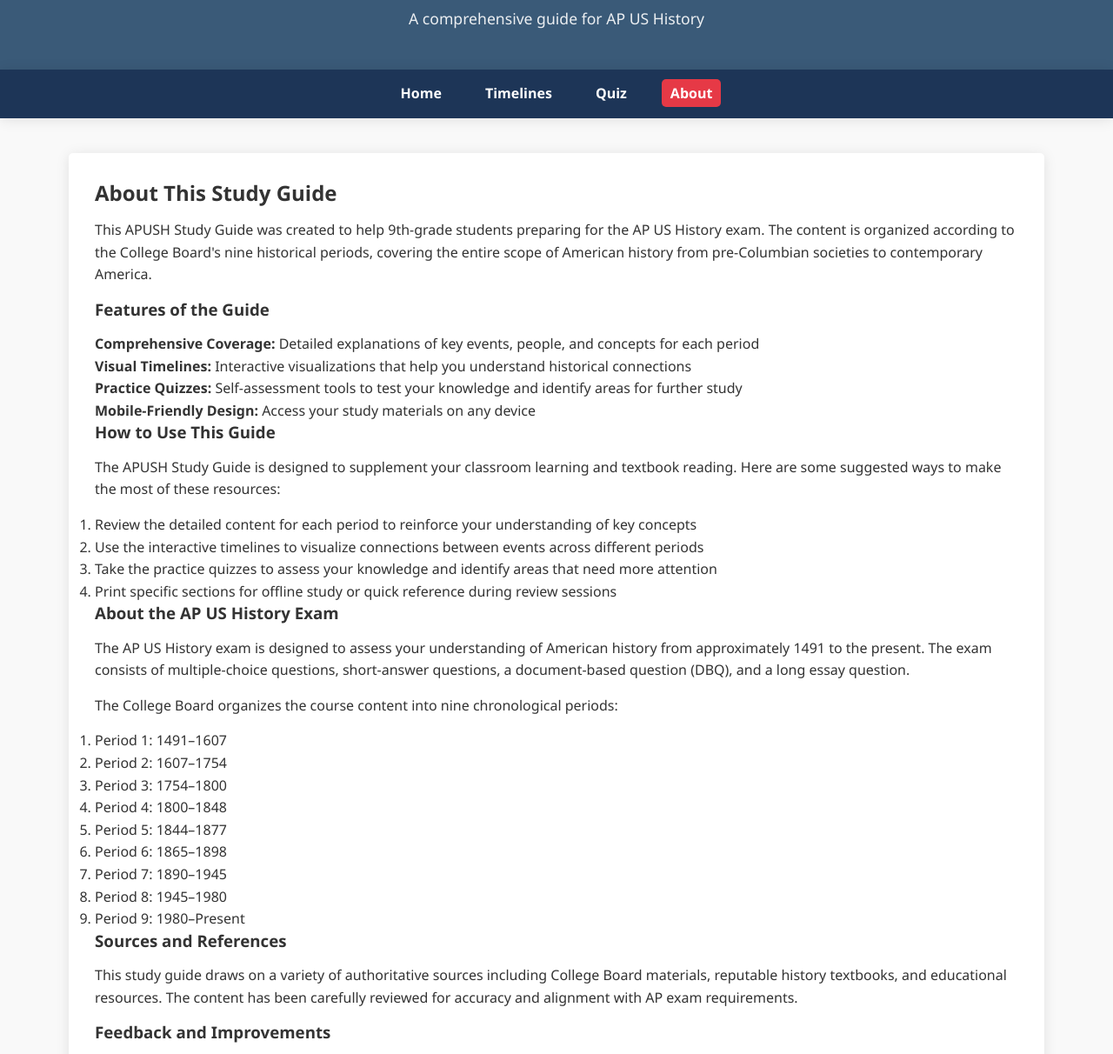
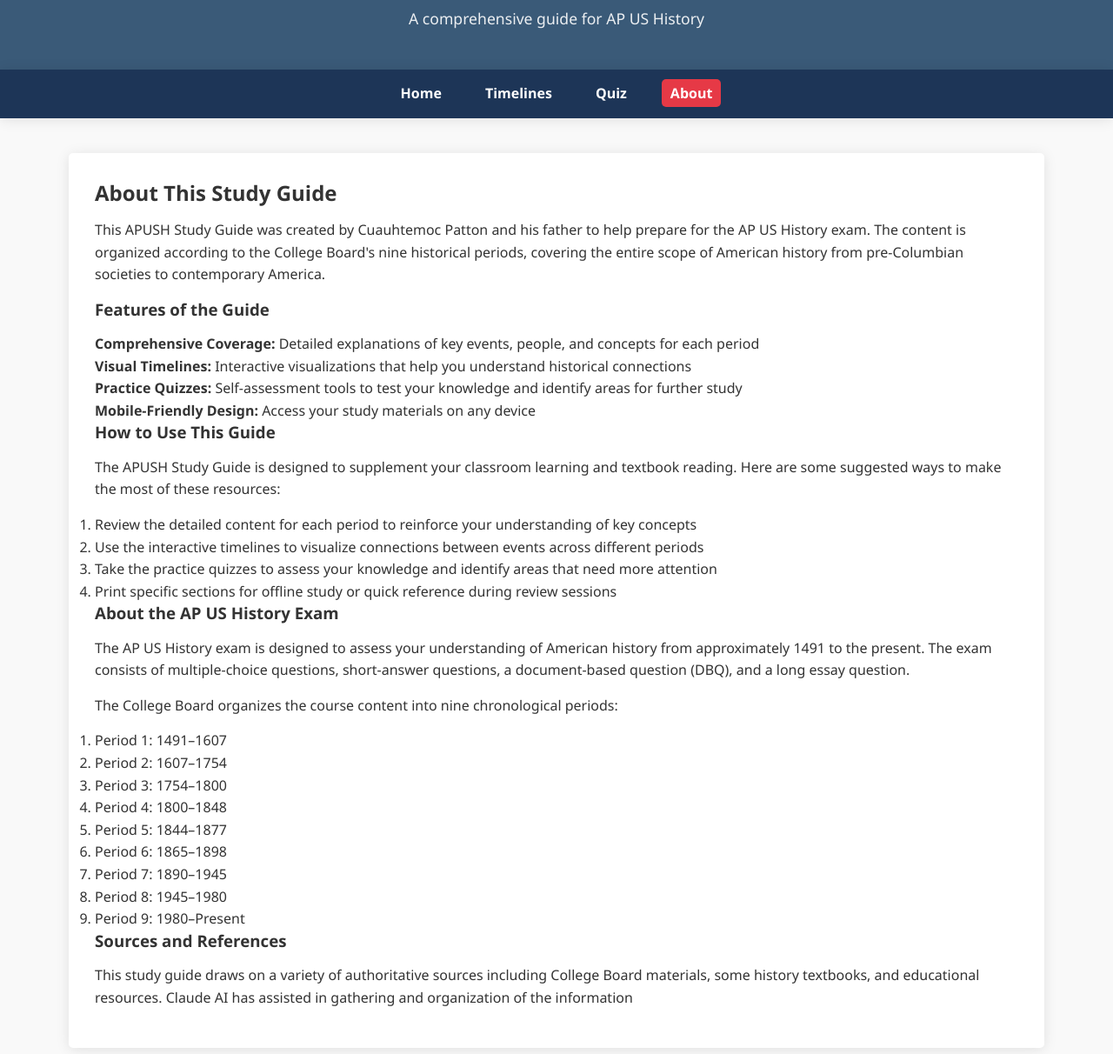
Before and after one commit to eljunkielovegun/apush, a plain HTML site: page about.html in a window 1280 px wide. Shown: the part 85-1297 px from the top of the page at 87% size. Drawn offline with Linux system fonts and the light colour scheme.

Commit message:
About Changed

```diff
--- a/about.html
+++ b/about.html
@@ -30,7 +30,7 @@
         <div class="container">
             <section class="about-content">
                 <h2>About This Study Guide</h2>
-                <p>This APUSH Study Guide was created to help 9th-grade students preparing for the AP US History exam. The content is organized according to the College Board's nine historical periods, covering the entire scope of American history from pre-Columbian societies to contemporary America.</p>
+                <p>This APUSH Study Guide was created by Cuauhtemoc Patton and his father to help prepare for the AP US History exam. The content is organized according to the College Board's nine historical periods, covering the entire scope of American history from pre-Columbian societies to contemporary America.</p>
 
                 <h3>Features of the Guide</h3>
                 <ul>
@@ -67,12 +67,12 @@
                 </ol>
 
                 <h3>Sources and References</h3>
-                <p>This study guide draws on a variety of authoritative sources including College Board materials, reputable history textbooks, and educational resources. The content has been carefully reviewed for accuracy and alignment with AP exam requirements.</p>
+                <p>This study guide draws on a variety of authoritative sources including College Board materials, some history textbooks, and educational resources. Claude AI has assisted in gathering and organization of the information</p>
 
-                <h3>Feedback and Improvements</h3>
+                <!-- <h3>Feedback and Improvements</h3>
                 <p>We're constantly working to improve this study guide. If you have suggestions, corrections, or feedback, please let us know using the form below.</p>
-
-                <div class="feedback-form-container">
+                 -->
+                <!-- <div class="feedback-form-container">
                     <h3>Contact Us</h3>
                     <form id="feedback-form">
                         <div class="form-group">
@@ -89,7 +89,7 @@
                         </div>
                         <button type="submit" class="submit-btn">Send Feedback</button>
                     </form>
-                </div>
+                </div> -->
             </section>
         </div>
     </main>
```
